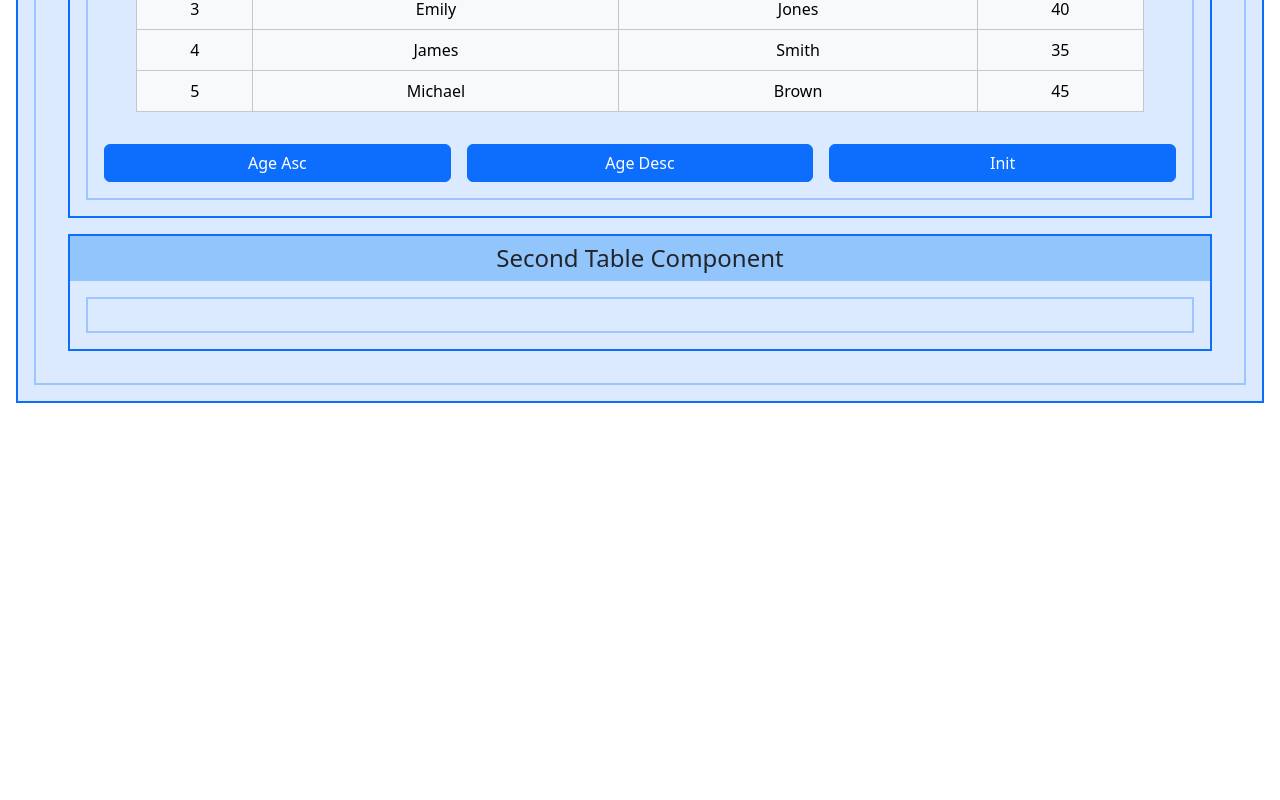
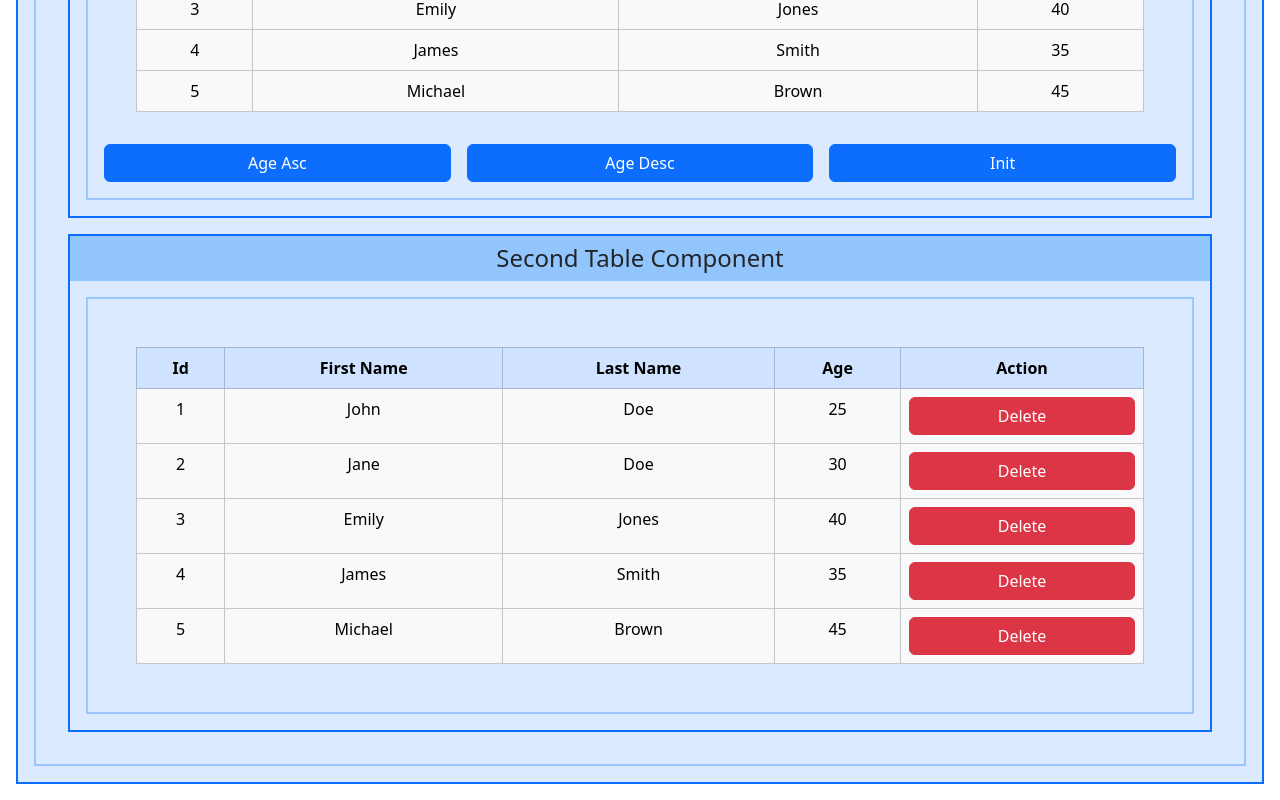
Before and after one commit to nikouliciousp/IntroAngularTailwind, an Angular app: page / in a window 1280 px wide. Shown: the part 2618-3418 px from the top of the page. Before the commit the page ends 3037 px from the top, so only its background shows below. Built offline with nearby package versions, Linux system fonts and the light colour scheme.

Commit message:
Implement user deletion functionality in CompInput and SecondTable components

```diff
--- a/src/app/comp-input/comp-input.component.html
+++ b/src/app/comp-input/comp-input.component.html
@@ -2,6 +2,9 @@
   <h4 class="m-0 bg-blue-300 p-2">{{ componentName }}</h4>
   <div class="border border-2 border-primary-subtle p-3 m-3 text-center">
     <app-simple-table></app-simple-table>
-    <app-second-table></app-second-table>
+    <app-second-table
+      (deleteUser)="onDeleteUser($event)"
+      [userData]="userData"
+    ></app-second-table>
   </div>
 </div>
--- a/src/app/comp-input/comp-input.component.ts
+++ b/src/app/comp-input/comp-input.component.ts
@@ -18,4 +18,17 @@ export interface User {
 export class CompInputComponent {
   // Component name
   componentName = 'Comp Input Component';
+
+  userData: User[] = [
+    { id: 1, name: { first: 'John', last: 'Doe' }, age: 25 },
+    { id: 2, name: { first: 'Jane', last: 'Doe' }, age: 30 },
+    { id: 3, name: { first: 'Emily', last: 'Jones' }, age: 40 },
+    { id: 4, name: { first: 'James', last: 'Smith' }, age: 35 },
+    { id: 5, name: { first: 'Michael', last: 'Brown' }, age: 45 },
+  ];
+
+  onDeleteUser(index: number) {
+    console.log(index);
+    this.userData.splice(index, 1);
+  }
 }
--- a/src/app/comp-input/second-table/second-table.component.html
+++ b/src/app/comp-input/second-table/second-table.component.html
@@ -1,48 +1,34 @@
 <div class="border border-2 border-primary m-3 text-center bg-blue-100">
   <h4 class="m-0 bg-blue-300 p-2">{{ componentName }}</h4>
   <div class="border border-2 border-primary-subtle p-3 m-3 text-center">
-    <!-- <div class="p-3 m-3 mb-0">
+    <div class="p-3 m-3 mb-0">
       <table class="table table-bordered table-primary">
         <thead>
-          <tr>
+          <tr class="align-middle">
             <th>Id</th>
             <th>First Name</th>
             <th>Last Name</th>
             <th>Age</th>
+            <th>Action</th>
           </tr>
         </thead>
         <tbody class="table-light">
-          <tr *ngFor="let user of userData">
+          <tr *ngFor="let user of userData; index as i">
             <td>{{ user.id }}</td>
             <td>{{ user.name.first }}</td>
             <td>{{ user.name.last }}</td>
             <td>{{ user.age }}</td>
+            <td>
+              <button
+                (click)="onDeleteUser(i)"
+                class="btn btn-danger text-white w-100"
+              >
+                Delete
+              </button>
+            </td>
           </tr>
         </tbody>
       </table>
     </div>
-    <div class="row g-3 align-items-center justify-content-center">
-      <div class="col-4">
-        <button
-          (click)="sortByAgeAsc()"
-          class="btn btn-primary text-white w-100"
-        >
-          Age Asc
-        </button>
-      </div>
-      <div class="col-4">
-        <button
-          (click)="sortByAgeDesc()"
-          class="btn btn-primary text-white w-100"
-        >
-          Age Desc
-        </button>
-      </div>
-      <div class="col-4">
-        <button (click)="initSort()" class="btn btn-primary text-white w-100">
-          Init
-        </button>
-      </div>
-    </div> -->
   </div>
 </div>
--- a/src/app/comp-input/second-table/second-table.component.ts
+++ b/src/app/comp-input/second-table/second-table.component.ts
@@ -1,4 +1,5 @@
-import { Component } from '@angular/core';
+import { Component, EventEmitter, Input, Output } from '@angular/core';
+import { User } from '../comp-input.component';
 
 @Component({
   selector: 'app-second-table',
@@ -8,4 +9,11 @@ import { Component } from '@angular/core';
 export class SecondTableComponent {
   // Compomemt Name
   componentName = 'Second Table Component';
+
+  @Input() userData: User[] = [];
+  @Output() deleteUser = new EventEmitter<number>();
+
+  onDeleteUser(i: number) {
+    this.deleteUser.emit(i);
+  }
 }
```
